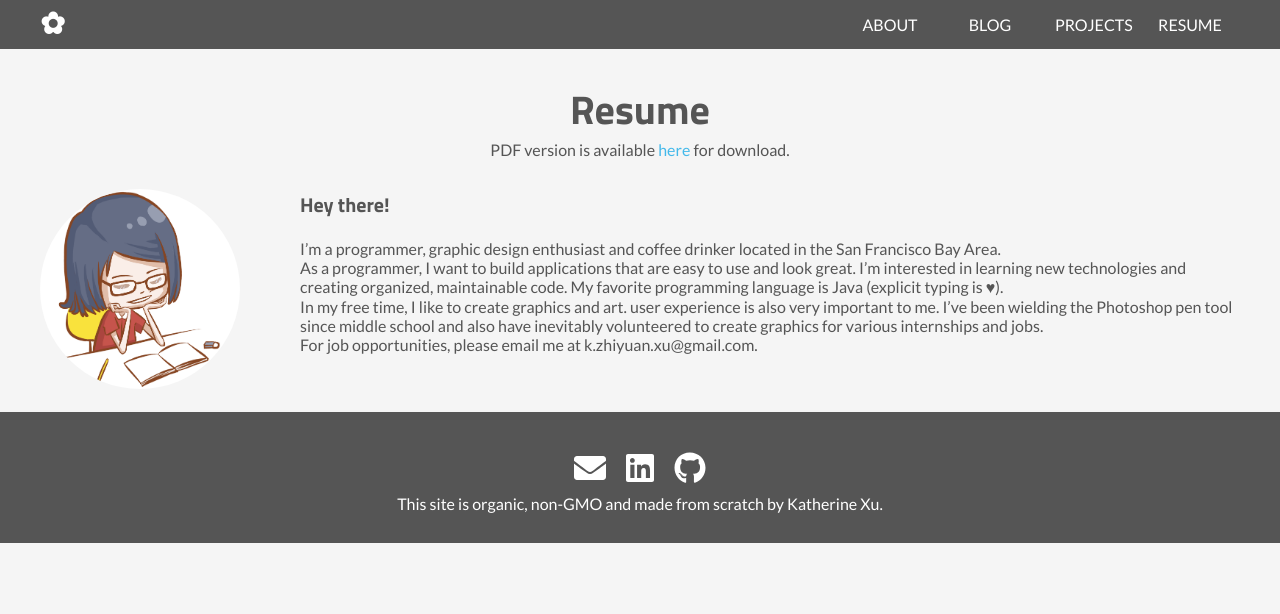
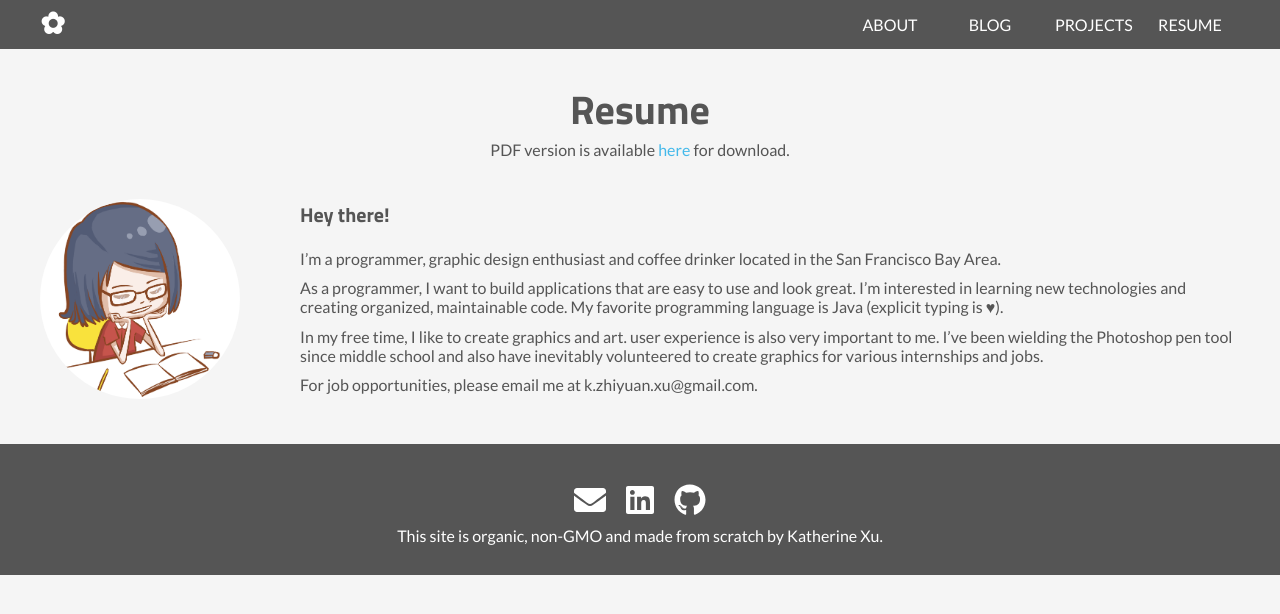
Before and after one commit to zhixu/zhixu.github.io, a Jekyll site: the page built from pages/about.html, in a window 1280 px wide. Shown: the top 614 px of the page. Built offline with Jekyll 4.4.1, drawn with Linux system fonts in a browser that asks for light colours; nearby versions of some CDN libraries.

Commit message:
SSH test

```diff
--- a/_includes/footer.html
+++ b/_includes/footer.html
@@ -1,40 +1,3 @@
-<!--
-<footer class="site-footer h-card">
-  <data class="u-url" href="{{ "/" | relative_url }}"></data>
-
-  <div class="wrapper">
-
-    <h2 class="footer-heading">{{ site.title | escape }}</h2>
-
-    <div class="footer-col-wrapper">
-      <div class="footer-col footer-col-1">
-        <ul class="contact-list">
-          <li class="p-name">
-            {% if site.author %}
-              {{ site.author | escape }}
-            {% else %}
-              {{ site.title | escape }}
-            {% endif %}
-            </li>
-            {% if site.email %}
-            <li><a class="u-email" href="mailto:{{ site.email }}">{{ site.email }}</a></li>
-            {% endif %}
-        </ul>
-      </div>
-
-      <div class="footer-col footer-col-2">
-        {% include social.html %}
-      </div>
-
-      <div class="footer-col footer-col-3">
-        <p>{{ site.description | escape }}</p>
-      </div>
-    </div>
-
-  </div>
-</footer>
--->
-
 <footer class="footer">
     <ul class="footer__list">
         <li class="footer__item">
@@ -43,7 +6,7 @@
             </a>
         </li>
         <li class="footer__item">
-          <a class="footer__link" href="www.linkedin.com/in/katherinezxu">
+          <a class="footer__link" href="https://www.linkedin.com/in/katherinezxu">
             <i class="fab fa-linkedin fa-2x"></i>
           </a>
         </li>
--- a/assets/main.scss
+++ b/assets/main.scss
@@ -194,9 +194,9 @@ h6 { font-size: 2rem;
 /* ---------------------------------- */
 .about {
     display: flex;
-    margin: 2rem 0rem;
+    margin: 4rem 0rem;
 
-    > p {
+    &__description > p {
         margin-bottom: 1rem;
     }
 
```
